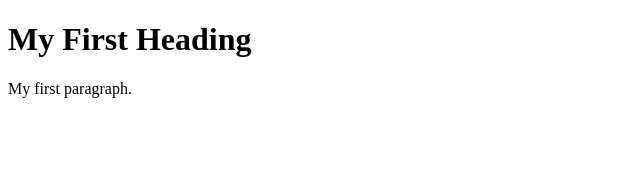
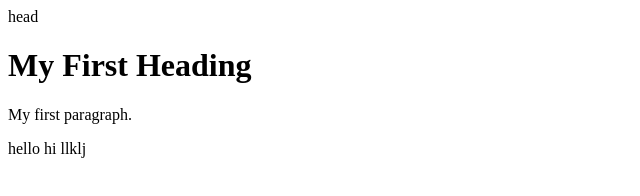
Before and after one commit to abhiarun/Rehat, a plain HTML site: page index.html in a window 1280 px wide. Shown: the whole page, without its empty margins (0-640 px from the left). Drawn offline with Linux system fonts and the light colour scheme.

Commit message:
Update index.html

```diff
--- a/index.html
+++ b/index.html
@@ -1,10 +1,15 @@
 <!DOCTYPE html>
-<html>
+
 <body>
+  head
+
 
 <h1>My First Heading</h1>
 
 <p>My first paragraph.</p>
 
 <body>
-<html>
+</html>
+  hello
+  hi
+  llklj
```
